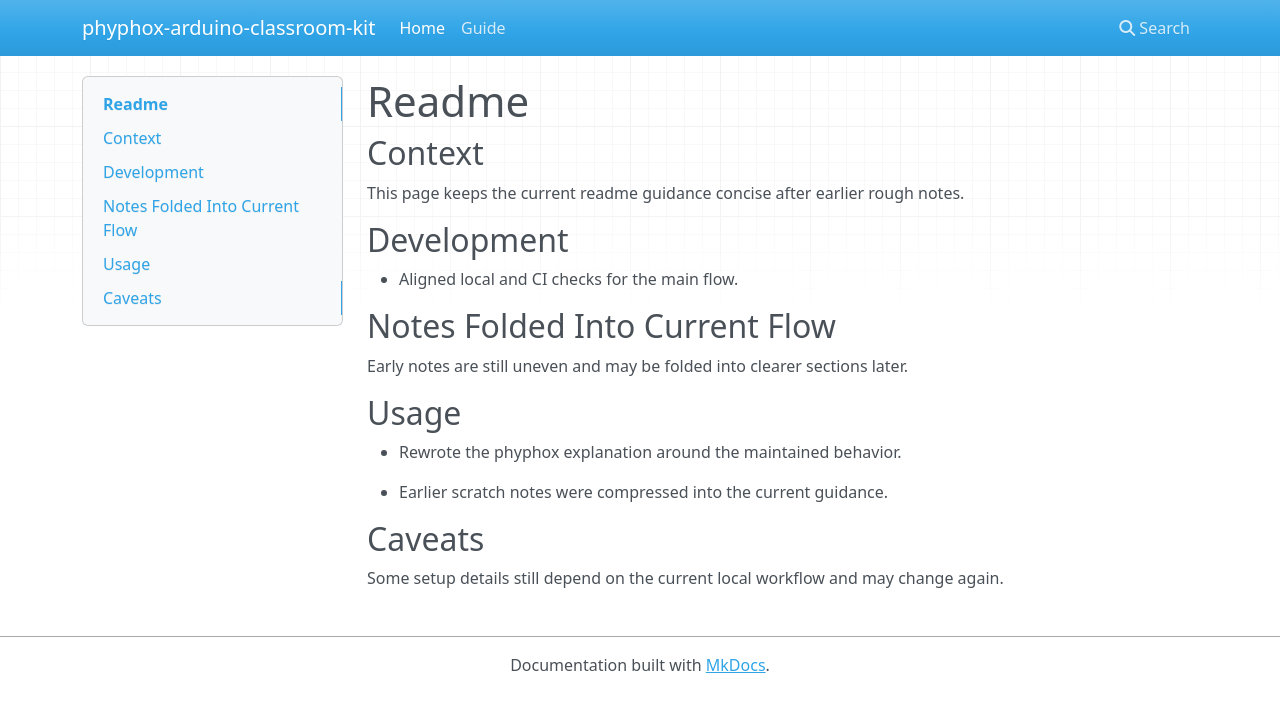
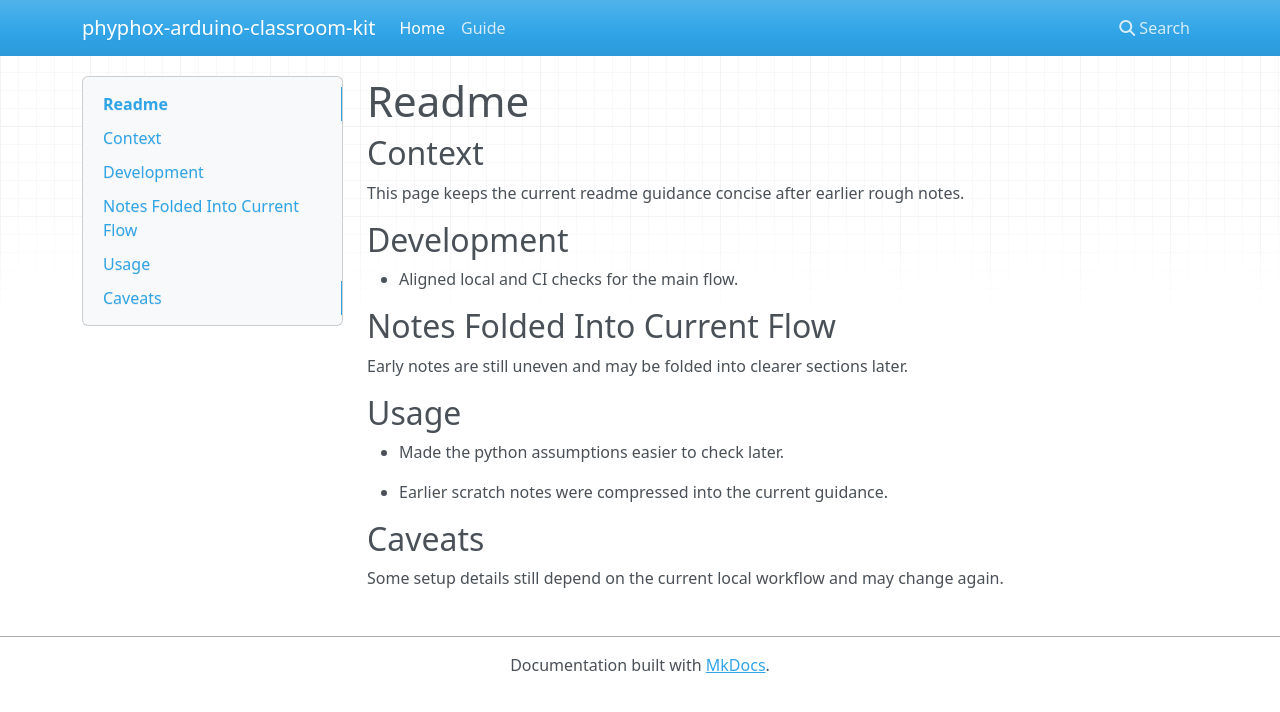
Before and after one commit to sebastianspicker/phyphox-arduino-classroom-kit, an MkDocs documentation site: the page built from docs/README.md, in a window 1280 px wide. Shown: the top 712 px of the page. Built offline with MkDocs 1.6.1, drawn with Linux system fonts in a browser that asks for light colours; nearby versions of some CDN libraries.

Commit message:
docs(python): add Python runbook details around classroom checks

```diff
--- a/docs/README.md
+++ b/docs/README.md
@@ -11,7 +11,7 @@ This page keeps the current readme guidance concise after earlier rough notes.
 Early notes are still uneven and may be folded into clearer sections later.
 
 ## Usage
-- Rewrote the phyphox explanation around the maintained behavior.
+- Made the python assumptions easier to check later.
 
 - Earlier scratch notes were compressed into the current guidance.
 
```
Also changed, not shown: docs/ASTRONOMY_EXPERIMENTS_COMPANION.md (+1 -1 lines).
